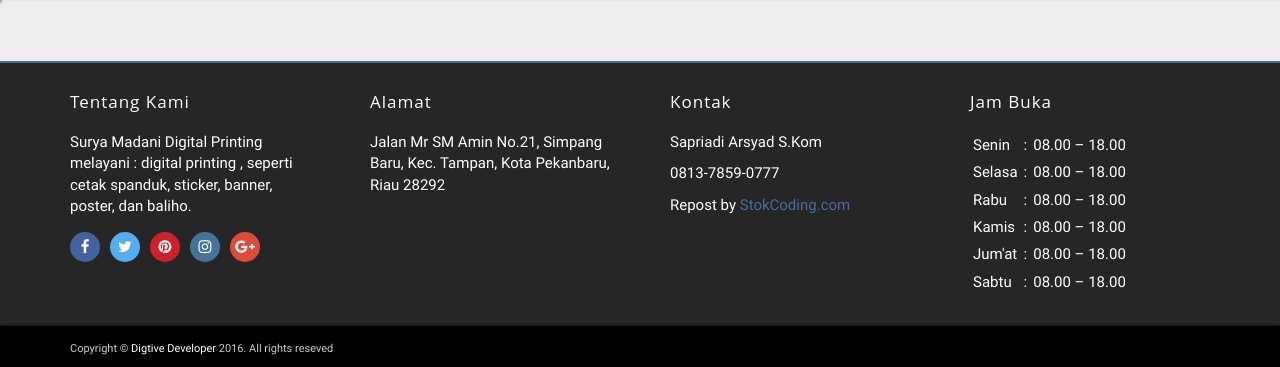
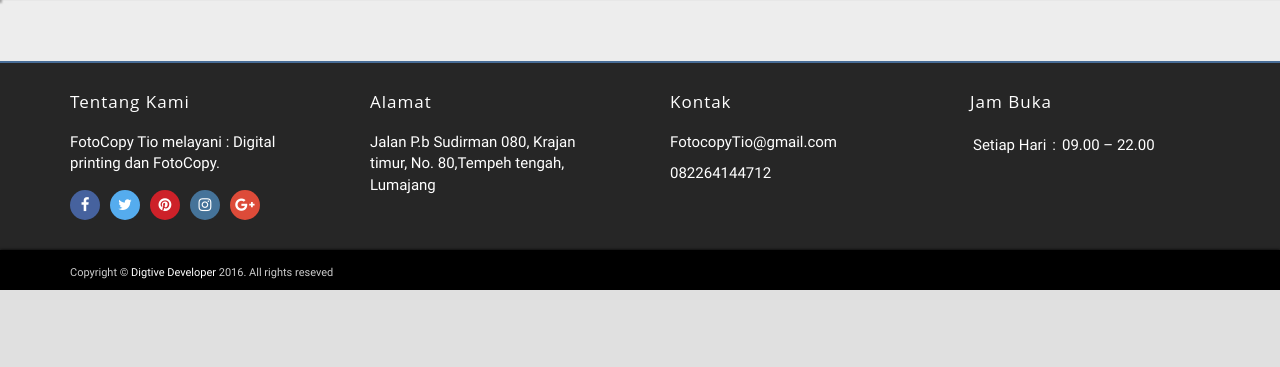
Before and after one commit to CaturSkak/FOTOCOPYTIO, a CodeIgniter app: page /Fotocopytio/index.php/homecontroller/index in a window 1280 px wide. Shown: the part 649-1016 px from the top of the page. After the commit the page ends 939 px from the top, so only its background shows below. Run offline with CodeIgniter, Linux system fonts and the light colour scheme; data comes from the database, SQL or seed files in the repository; some libraries are stand-ins or nearby versions; some web fonts are replaced; grey boxes are pictures that could not be loaded.

Commit message:
update data

```diff
--- a/application/views/frontend/templates/footer.php
+++ b/application/views/frontend/templates/footer.php
@@ -5,7 +5,7 @@
 		<div class="row row-col-gap" data-gutter="60">
 			<div class="col-md-3">
 				<h4 class="widget-title-sm">Tentang Kami</h4>
-				<p>Surya Madani Digital Printing melayani : digital printing , seperti cetak spanduk, sticker, banner, poster, dan baliho.</p>
+				<p>FotoCopy Tio melayani : Digital printing dan FotoCopy.</p>
 				<ul class="main-footer-social-list">
 					<li>
 						<a class="fa fa-facebook" href="#"></a>
@@ -26,46 +26,23 @@
 			</div>
 			<div class="col-md-3">
 				<h4 class="widget-title-sm">Alamat</h4>
-				<p>Jalan Mr SM Amin No.21, Simpang Baru, Kec. Tampan, Kota Pekanbaru, Riau 28292</p>
+				<p>Jalan P.b Sudirman 080, Krajan timur, No. 80,Tempeh tengah, Lumajang </p>
 			</div>
 			<div class="col-md-3">
 				<h4 class="widget-title-sm">Kontak</h4>
-				<p>Sapriadi Arsyad S.Kom</p>
-				<p>0813-7859-0777</p>
-				<p>Repost by <a href="https://stokcoding.com/" title="StokCoding.com" target="_blank">StokCoding.com</a></p>
+				<p>FotocopyTio@gmail.com</p>
+				<p>082264144712</p>
+
 			</div>
 			<div class="col-md-3">
 				<h4 class="widget-title-sm">Jam Buka</h4>
 				<table>
 					<tr>
-						<td style="padding: 3px;">Senin</td>
+						<td style="padding: 3px;">Setiap Hari</td>
 						<td style="padding: 3px;"> : </td>
-						<td style="padding: 3px;">08.00 – 18.00</td>
+						<td style="padding: 3px;">09.00 – 22.00</td>
 					</tr>
-					<tr>
-						<td style="padding: 3px;">Selasa</td>
-						<td style="padding: 3px;"> : </td>
-						<td style="padding: 3px;">08.00 – 18.00</td>
-					</tr>
-					<tr>
-						<td style="padding: 3px;">Rabu</td>
-						<td style="padding: 3px;"> : </td>
-						<td style="padding: 3px;">08.00 – 18.00</td>
-					</tr>
-					<tr>
-						<td style="padding: 3px;">Kamis</td>
-						<td style="padding: 3px;"> : </td>
-						<td style="padding: 3px;">08.00 – 18.00</td>
-					</tr>
-					<tr>
-						<td style="padding: 3px;">Jum'at</td>
-						<td style="padding: 3px;"> : </td>
-						<td style="padding: 3px;">08.00 – 18.00</td>
-					</tr>
-					<tr>
-						<td style="padding: 3px;">Sabtu</td>
-						<td style="padding: 3px;"> : </td>
-						<td style="padding: 3px;">08.00 – 18.00</td>
+
 					</tr>
 				</table>
 			</div>
```
